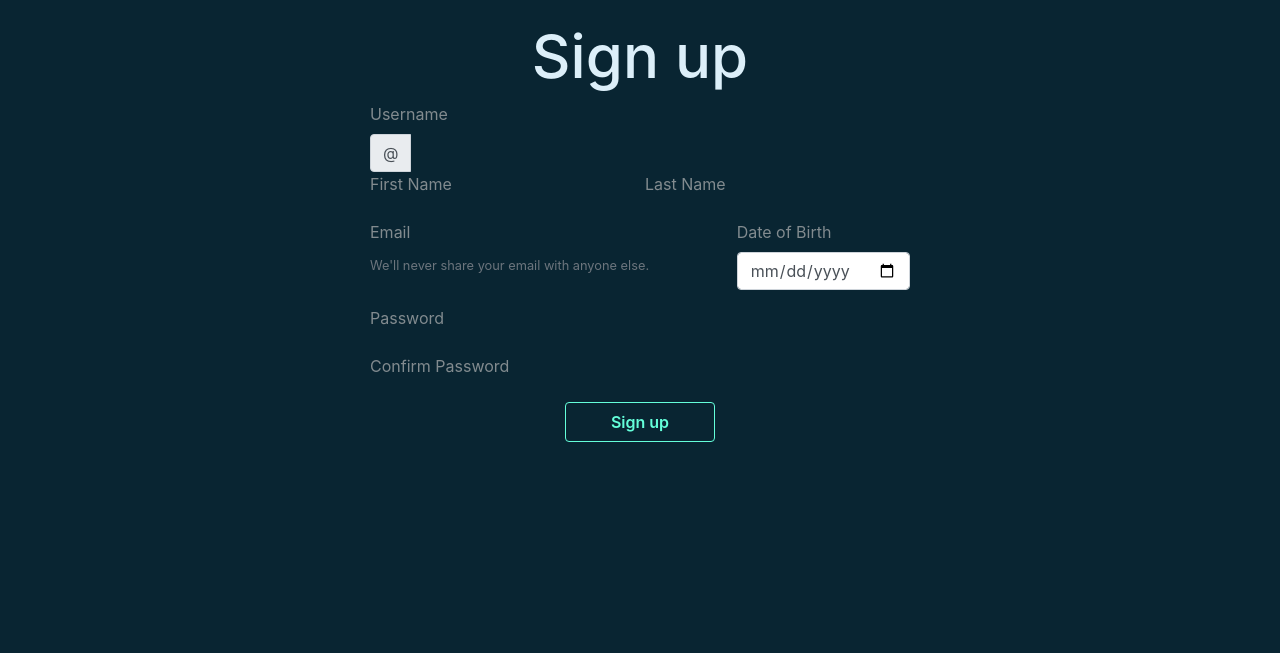
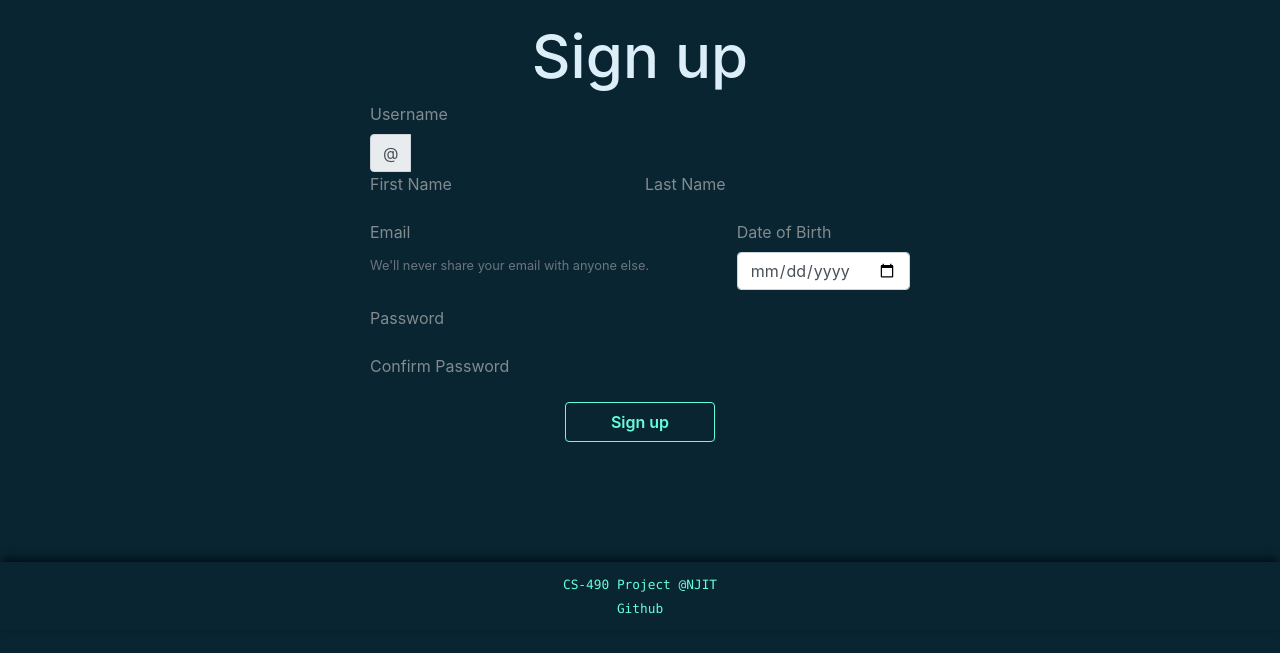
Before and after one commit to gajeraYash/myyfeed-app, a Django app: template templates/app/signup.html in a window 1280 px wide. Shown: the top 653 px of the page. Run offline with Django 3.2, Linux system fonts and the light colour scheme; the template is opened without the code that fills it, so the values that code supplies are empty; some libraries are stand-ins or nearby versions.

Commit message:
footer update

```diff
--- a/static/css/feed.css
+++ b/static/css/feed.css
@@ -1,5 +1,5 @@
 #feed {
-    margin-top: 100px;
+    padding: 100px 0px;
     width: 100%;
     background-color: var(--main-bg-color);
     background-size: cover;
@@ -46,10 +46,6 @@
     resize: none;
 }
 
-.cube-trans {
-    transition: all 0.25s cubic-bezier(.14, .7, .75, .31);
-}
-
 #feed #searchfield .searchresults{
     color: var(--main-secondary-color);
     margin: 10px 0px;
@@ -63,8 +59,7 @@
 #feed #searchfield .searchresults .name{
     font-size: 12px;
 }
-
-@media (max-width: 768px) {
+@media only screen and (max-width: 992px) {
     #feed div#searchfield {
         display: none;
     }
--- /dev/null
+++ b/static/css/footer.css
@@ -0,0 +1,28 @@
+#footer {
+    width: 100%;
+    -webkit-box-shadow: 0px -5px 10px -2px rgba(3, 13, 17, 1);
+    -moz-box-shadow: 0px -5px 10px -2px rgba(3, 13, 17, 1);
+    box-shadow: 0px -5px 10px -2px rgba(3, 13, 17, 1);
+    background-color: var(--main-bg-color);
+    background-size: cover;
+    padding: 10px 0px;
+}
+
+#footer .row {
+    margin: 0px;
+}
+
+#footer .footer-info {
+    font-family: "Lucida Console", Monaco, monospace;
+    text-align: center;
+}
+
+#footer .footer-info small{
+    color: var(--main-primary-color);
+    text-decoration: none;
+}
+
+#footer .footer-info small a{
+    color: var(--main-primary-color);
+    text-decoration: none;
+}
--- a/static/css/style.css
+++ b/static/css/style.css
@@ -5,6 +5,7 @@
 @import "colorP.css";
 @import "navbar.css";
 @import "feed.css";
+@import "footer.css";
 
 html {
   background-color: var(--main-bg-color);
--- a/templates/app/base.html
+++ b/templates/app/base.html
@@ -21,4 +21,16 @@
     {% endblock %}
 </body>
 
+<footer>
+    <section id="footer" class="footer">
+        <div class="row justify-content-center">
+        <div class="col-10 footer-info">
+          <small>CS-490 Project @NJIT</small>
+        </div>
+        <div class="col-10 footer-info">
+            <small><a href="https://github.com/gajeraYash/app-cs490">Github</a></small>
+        </div>
+      </div>
+    </section>
+</footer>
 </html>
```
